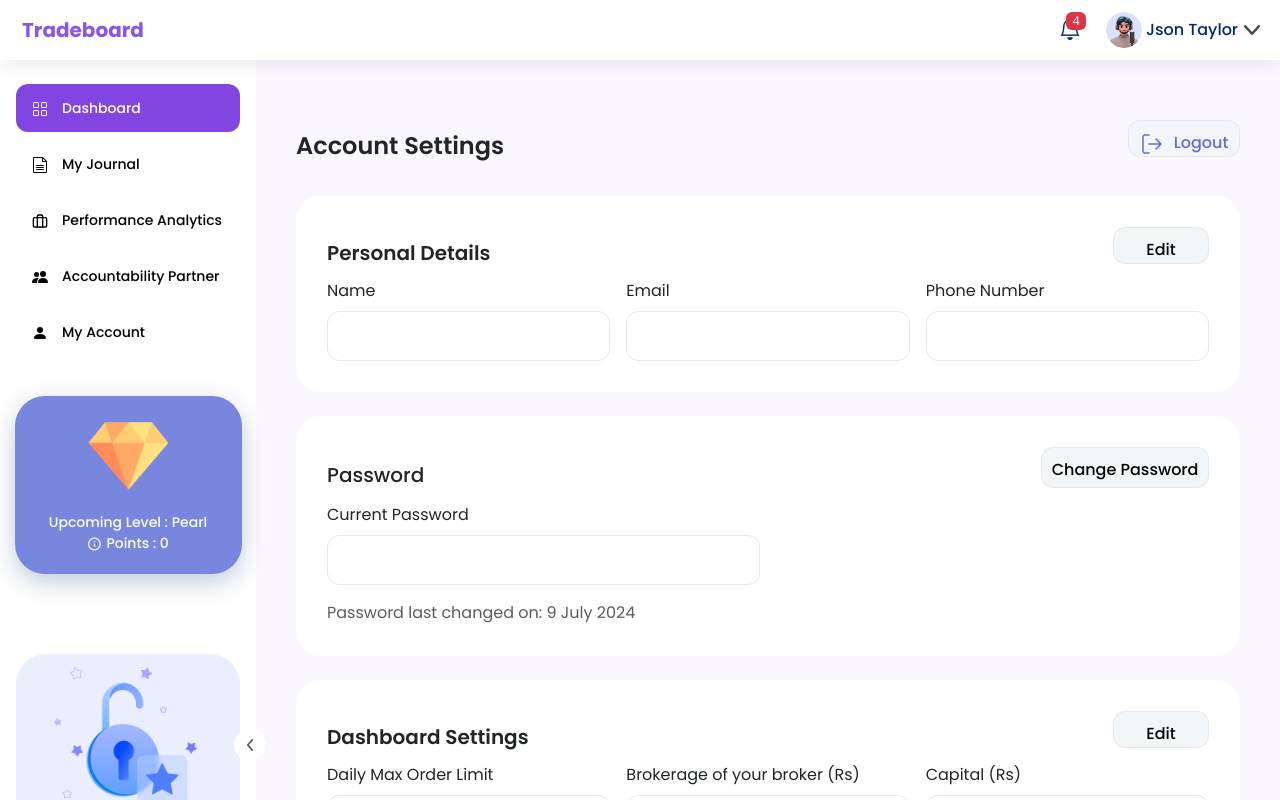
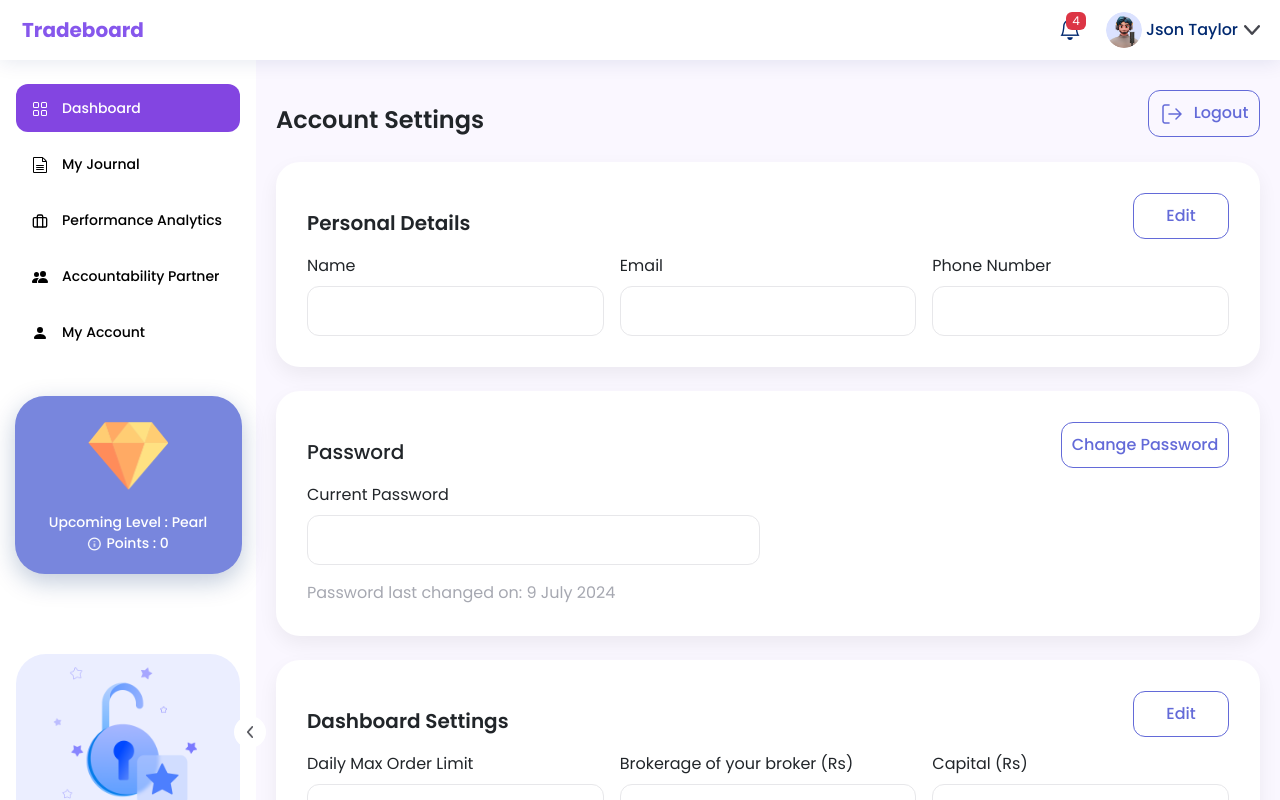
Before and after one commit to deosaurabhs/tradeboard, a React (Create React App) app: page /myAccount in a window 1280 px wide. Built offline with nearby package versions, Linux system fonts and the light colour scheme.

Commit message:
Completed My Account Page CSS.

```diff
--- a/src/pages/MyAccount.jsx
+++ b/src/pages/MyAccount.jsx
@@ -12,9 +12,9 @@ function MyAccount() {
 
   return (
     <Layout>
-      <form>
+      <form className="my-account-form">
         <div
-          className="d-flex w-100 justify-content-between align-items-center "
+          className="top-section d-flex w-100 justify-content-between align-items-center "
           style={{ marginBottom: 24 }}
         >
           <h4
@@ -50,7 +50,7 @@ function MyAccount() {
         </div>
 
         <div
-          className="mb-4 w-100"
+          className="box mb-4 w-100"
           style={{ backgroundColor: "white", padding: 31, borderRadius: 24 }}
         >
           <div className="d-flex w-100 d-flex justify-content-between align-items-center">
@@ -153,7 +153,7 @@ function MyAccount() {
 
         {/* <!-- Password Section --> */}
         <div
-          className="mb-4 w-100"
+          className="box mb-4 w-100"
           style={{ backgroundColor: "white", padding: 31, borderRadius: 24 }}
         >
           <div className="d-flex w-100 d-flex justify-content-between align-items-center">
@@ -225,7 +225,7 @@ function MyAccount() {
 
         {/* <!-- Dashboard Settings Section --> */}
         <div
-          className="mb-4 w-100"
+          className="box mb-4 w-100"
           style={{ backgroundColor: "white", padding: 31, borderRadius: 24 }}
         >
           <div className="d-flex w-100 d-flex justify-content-between align-items-center">
@@ -328,7 +328,7 @@ function MyAccount() {
 
         {/* <!-- Subscription Details Section --> */}
         <div
-          className="mb-4 w-100"
+          className="box mb-4 w-100"
           style={{ backgroundColor: "white", padding: 31, borderRadius: 24 }}
         >
           <div className="d-flex w-100 d-flex justify-content-between align-items-center">
```
